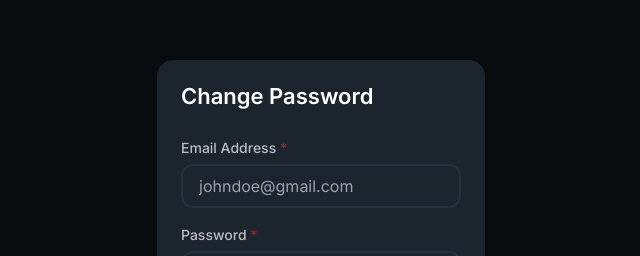
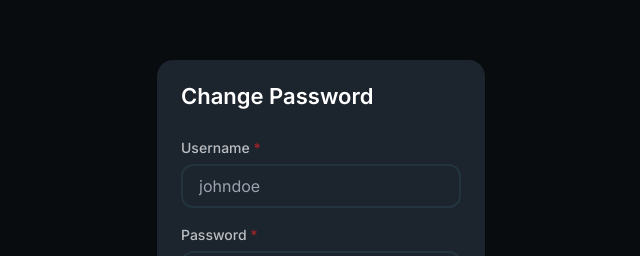
Before and after one commit to chuchrahimanshu/cooders.web.authentication, a React (Vite) app: page /accounts/change-password in a window 1280 px wide. Shown: the part 122-378 px from the top of the page, without its empty margins (319-959 px from the left). Built offline with nearby package versions, Linux system fonts and the light colour scheme.

Commit message:
Setup Navigation between Sign In and Change Password

```diff
--- a/src/components/ChangePasswordInputs.tsx
+++ b/src/components/ChangePasswordInputs.tsx
@@ -11,13 +11,13 @@ const ChangePasswordInputs: React.FC<ChangePasswordInputsProps> = ({
       <InputContainer
         form="changepassword"
         id="changepassword-username"
-        name="email"
+        name="username"
         onChange={handleInputChange}
-        placeholder="johndoe@gmail.com"
+        placeholder="johndoe"
         required={true}
-        title="Email Address"
+        title="Username"
         type="text"
-        value={formData.email}
+        value={formData.username}
         disabled={true}
       />
       <InputContainer
--- a/src/pages/ChangePassword.tsx
+++ b/src/pages/ChangePassword.tsx
@@ -7,10 +7,13 @@ import Form from "../components/Form";
 import Button from "../components/Button";
 import { ChangePasswordState } from "../types/pages/state.types";
 import ChangePasswordInputs from "../components/ChangePasswordInputs";
+import { useNavigate } from "react-router-dom";
 
 const ChangePassword: React.FC = () => {
+  const navigate = useNavigate();
+
   const initialState: ChangePasswordState = {
-    email: "",
+    username: "",
     password: "",
     confirmPassword: "",
   };
@@ -36,6 +39,10 @@ const ChangePassword: React.FC = () => {
     event.preventDefault();
   };
 
+  const handleSignInNavigation = () => {
+    navigate("/accounts/sign-in");
+  };
+
   return (
     <Form
       handleFormSubmit={handleFormSubmit}
@@ -48,7 +55,9 @@ const ChangePassword: React.FC = () => {
       />
       <p className="text-white text-center mb-1 md:-mb-[10px] -mt-1">
         Remember?{" "}
-        <span className="text-SECONDARY_BORDER cursor-pointer hover:text-PRIMARY_BUTTON">
+        <span
+          className="text-SECONDARY_BORDER cursor-pointer hover:text-PRIMARY_BUTTON"
+          onClick={handleSignInNavigation}>
           Sign In
         </span>
       </p>
--- a/src/pages/SignIn.tsx
+++ b/src/pages/SignIn.tsx
@@ -10,8 +10,11 @@ import {
 } from "../types/global/event.types";
 import { validatePassword, validateUsername } from "../utils/validation.util";
 import toast from "react-hot-toast";
+import { useNavigate } from "react-router-dom";
 
 const SignIn: React.FC = () => {
+  const navigate = useNavigate();
+
   const initialState: SignInState = {
     username: "",
     password: "",
@@ -51,6 +54,16 @@ const SignIn: React.FC = () => {
 
   const handleSkipClicked = () => {};
 
+  const handleForgetPasswordNavigation = () => {
+    if (!formData.username?.trim()) {
+      return toast.error("Enter Username to Forget Password");
+    }
+
+    navigate("/accounts/change-password", {
+      state: { email: formData.username },
+    });
+  };
+
   return (
     <Form
       handleFormSubmit={handleFormSubmit}
@@ -59,7 +72,9 @@ const SignIn: React.FC = () => {
       showSkip={true}
       handleSkipClicked={handleSkipClicked}>
       <SignInInputs formData={formData} handleInputChange={handleInputChange} />
-      <p className="text-SECONDARY_BORDER text-center mb-1 md:-mb-[10px] -mt-1 cursor-pointer hover:text-PRIMARY_BUTTON">
+      <p
+        className="text-SECONDARY_BORDER text-center mb-1 md:-mb-[10px] -mt-1 cursor-pointer hover:text-PRIMARY_BUTTON"
+        onClick={handleForgetPasswordNavigation}>
         Forget Password
       </p>
       <Button disabled={formDisabled} title="Sign In" type="submit" />
--- a/src/types/pages/state.types.ts
+++ b/src/types/pages/state.types.ts
@@ -13,7 +13,7 @@ export interface SignInState {
 }
 
 export interface ChangePasswordState {
-  email: string;
+  username: string;
   password: string;
   confirmPassword: string;
 }
```
